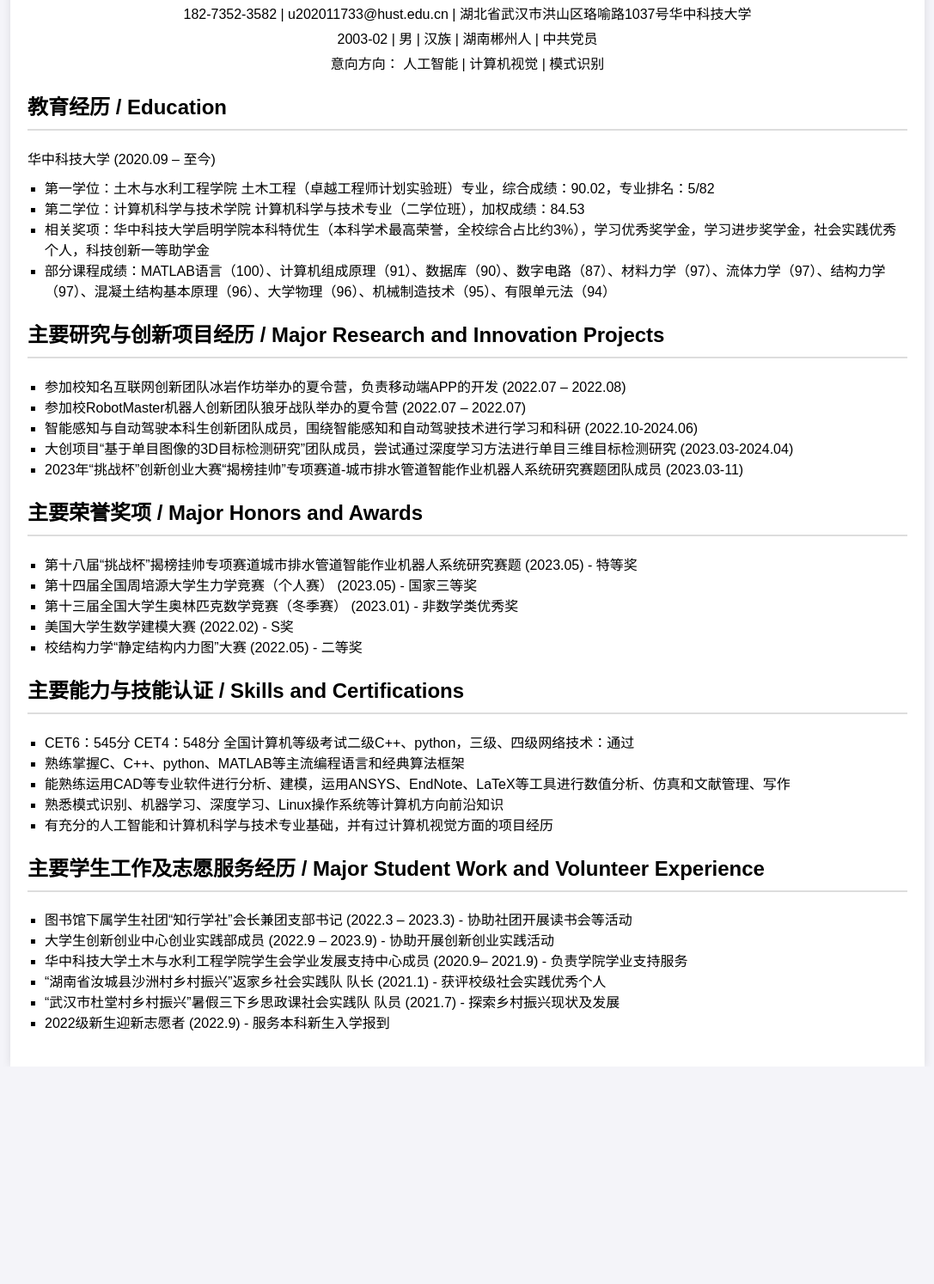
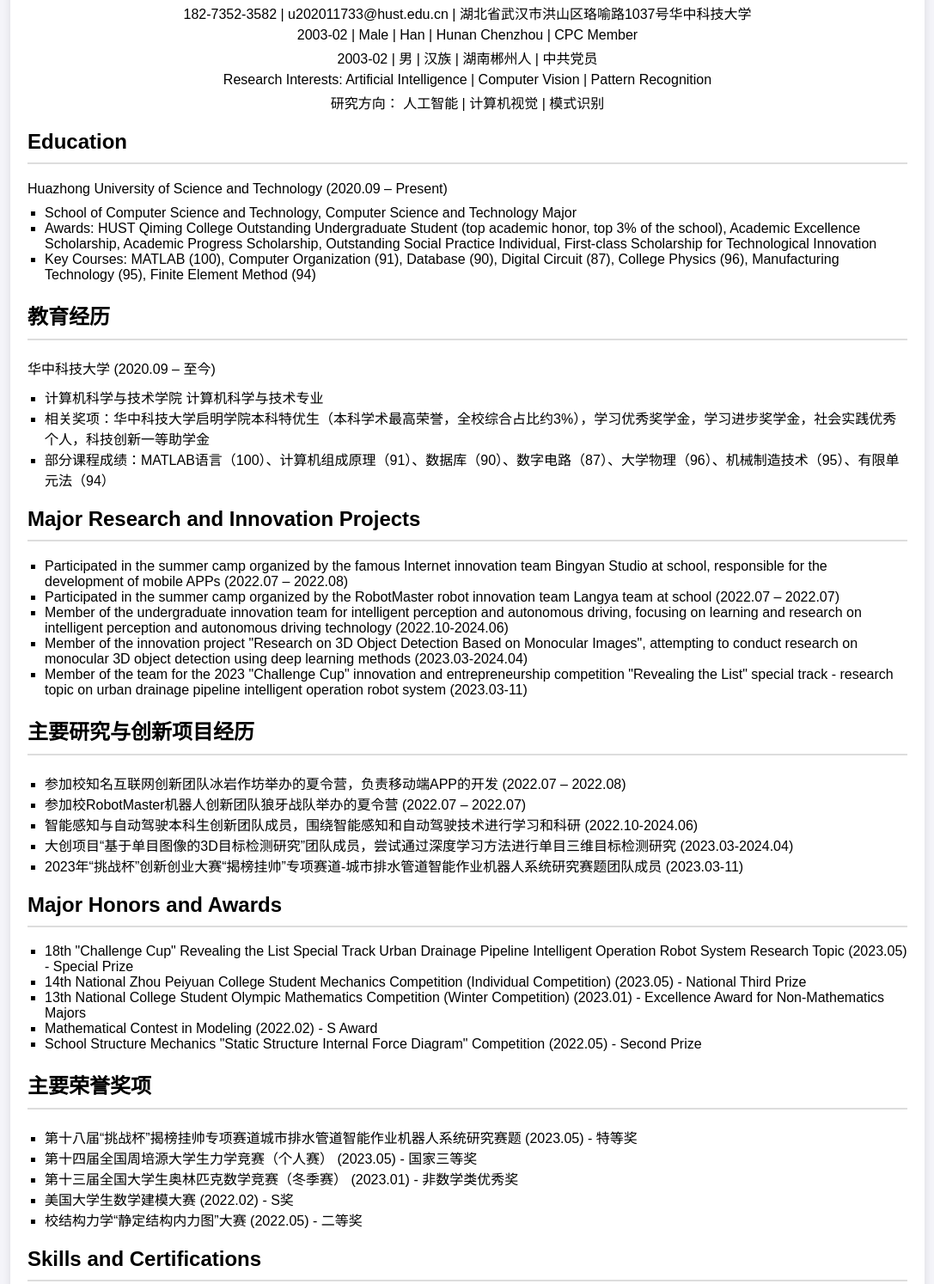
Before and after one commit to CaoJiahao2/github.io, a plain HTML site: page index.html in a window 1280 px wide. Shown: the part 144-1638 px from the top of the page at 86% size, without its empty margins (96-1183 px from the left). Before the commit the page ends 1385 px from the top, so only its background shows below. Drawn offline with Linux system fonts and the light colour scheme.

```diff
--- a/index.html
+++ b/index.html
@@ -3,7 +3,7 @@
 <head>
     <meta charset="UTF-8">
     <meta name="viewport" content="width=device-width, initial-scale=1.0">
-    <title>个人简历 - 曹佳豪</title>
+    <title>曹佳豪 - Cao Jiahao</title>
     <style>
         body {
             font-family: Arial, sans-serif;
@@ -56,23 +56,45 @@
 
         <div class="contact-info">
             <p>182-7352-3582 | u202011733@hust.edu.cn | 湖北省武汉市洪山区珞喻路1037号华中科技大学</p>
+            <p>2003-02 | Male | Han | Hunan Chenzhou | CPC Member</p>
             <p>2003-02 | 男 | 汉族 | 湖南郴州人 | 中共党员</p>
-            <p>意向方向： 人工智能 | 计算机视觉 | 模式识别</p>
+            <p>Research Interests: Artificial Intelligence | Computer Vision | Pattern Recognition</p>
+            <p>研究方向： 人工智能 | 计算机视觉 | 模式识别</p>
         </div>
 
         <div class="section">
-            <h2>教育经历 / Education</h2>
-            <p>华中科技大学 (2020.09 – 至今)</p>
+            <h2>Education</h2>
+            <p>Huazhong University of Science and Technology (2020.09 – Present)</p>
             <ul>
-                <li>第一学位：土木与水利工程学院 土木工程（卓越工程师计划实验班）专业，综合成绩：90.02，专业排名：5/82</li>
-                <li>第二学位：计算机科学与技术学院 计算机科学与技术专业（二学位班），加权成绩：84.53</li>
-                <li>相关奖项：华中科技大学启明学院本科特优生（本科学术最高荣誉，全校综合占比约3%），学习优秀奖学金，学习进步奖学金，社会实践优秀个人，科技创新一等助学金</li>
-                <li>部分课程成绩：MATLAB语言（100）、计算机组成原理（91）、数据库（90）、数字电路（87）、材料力学（97）、流体力学（97）、结构力学（97）、混凝土结构基本原理（96）、大学物理（96）、机械制造技术（95）、有限单元法（94）</li>
+                <li>School of Computer Science and Technology, Computer Science and Technology Major</li>
+                <li>Awards: HUST Qiming College Outstanding Undergraduate Student (top academic honor, top 3% of the school), Academic Excellence Scholarship, Academic Progress Scholarship, Outstanding Social Practice Individual, First-class Scholarship for Technological Innovation</li>
+                <li>Key Courses: MATLAB (100), Computer Organization (91), Database (90), Digital Circuit (87), College Physics (96), Manufacturing Technology (95), Finite Element Method (94)</li>
             </ul>
         </div>
 
         <div class="section">
-            <h2>主要研究与创新项目经历 / Major Research and Innovation Projects</h2>
+            <h2>教育经历</h2>
+            <p>华中科技大学 (2020.09 – 至今)</p>
+            <ul>
+                <li>计算机科学与技术学院 计算机科学与技术专业</li>
+                <li>相关奖项：华中科技大学启明学院本科特优生（本科学术最高荣誉，全校综合占比约3%），学习优秀奖学金，学习进步奖学金，社会实践优秀个人，科技创新一等助学金</li>
+                <li>部分课程成绩：MATLAB语言（100）、计算机组成原理（91）、数据库（90）、数字电路（87）、大学物理（96）、机械制造技术（95）、有限单元法（94）</li>
+            </ul>
+        </div>
+
+        <div class="section">
+            <h2>Major Research and Innovation Projects</h2>
+            <ul>
+                <li>Participated in the summer camp organized by the famous Internet innovation team Bingyan Studio at school, responsible for the development of mobile APPs (2022.07 – 2022.08)</li>
+                <li>Participated in the summer camp organized by the RobotMaster robot innovation team Langya team at school (2022.07 – 2022.07)</li>
+                <li>Member of the undergraduate innovation team for intelligent perception and autonomous driving, focusing on learning and research on intelligent perception and autonomous driving technology (2022.10-2024.06)</li>
+                <li>Member of the innovation project "Research on 3D Object Detection Based on Monocular Images", attempting to conduct research on monocular 3D object detection using deep learning methods (2023.03-2024.04)</li>
+                <li>Member of the team for the 2023 "Challenge Cup" innovation and entrepreneurship competition "Revealing the List" special track - research topic on urban drainage pipeline intelligent operation robot system (2023.03-11)</li>
+            </ul>
+        </div>
+
+        <div class="section">
+            <h2>主要研究与创新项目经历</h2>
             <ul>
                 <li>参加校知名互联网创新团队冰岩作坊举办的夏令营，负责移动端APP的开发 (2022.07 – 2022.08)</li>
                 <li>参加校RobotMaster机器人创新团队狼牙战队举办的夏令营 (2022.07 – 2022.07)</li>
@@ -83,7 +105,18 @@
         </div>
 
         <div class="section">
-            <h2>主要荣誉奖项 / Major Honors and Awards</h2>
+            <h2>Major Honors and Awards</h2>
+            <ul>
+                <li>18th "Challenge Cup" Revealing the List Special Track Urban Drainage Pipeline Intelligent Operation Robot System Research Topic (2023.05) - Special Prize</li>
+                <li>14th National Zhou Peiyuan College Student Mechanics Competition (Individual Competition) (2023.05) - National Third Prize</li>
+                <li>13th National College Student Olympic Mathematics Competition (Winter Competition) (2023.01) - Excellence Award for Non-Mathematics Majors</li>
+                <li>Mathematical Contest in Modeling (2022.02) - S Award</li>
+                <li>School Structure Mechanics "Static Structure Internal Force Diagram" Competition (2022.05) - Second Prize</li>
+            </ul>
+        </div>
+
+        <div class="section">
+            <h2>主要荣誉奖项</h2>
             <ul>
                 <li>第十八届“挑战杯”揭榜挂帅专项赛道城市排水管道智能作业机器人系统研究赛题 (2023.05) - 特等奖</li>
                 <li>第十四届全国周培源大学生力学竞赛（个人赛） (2023.05) - 国家三等奖</li>
@@ -94,7 +127,18 @@
         </div>
 
         <div class="section">
-            <h2>主要能力与技能认证 / Skills and Certifications</h2>
+            <h2>Skills and Certifications</h2>
+            <ul>
+                <li>CET6: 545 points, CET4: 548 points, National Computer Rank Examination Level 2 C++, Python, Level 3, Level 4 Network Technology: Passed</li>
+                <li>Proficient in C, C++, Python, MATLAB and other mainstream programming languages and classical algorithm frameworks</li>
+                <li>Proficient in using professional software such as CAD for analysis and modeling, using tools such as ANSYS, EndNote, LaTeX for numerical analysis, simulation, and literature management and writing</li>
+                <li>Familiar with cutting-edge knowledge in computer fields such as pattern recognition, machine learning, deep learning, Linux operating system</li>
+                <li>Solid foundation in artificial intelligence and computer science and technology, and project experience in computer vision</li>
+            </ul>
+        </div>
+
+        <div class="section">
+            <h2>主要能力与技能认证</h2>
             <ul>
                 <li>CET6：545分 CET4：548分 全国计算机等级考试二级C++、python，三级、四级网络技术：通过</li>
                 <li>熟练掌握C、C++、python、MATLAB等主流编程语言和经典算法框架</li>
@@ -105,7 +149,19 @@
         </div>
 
         <div class="section">
-            <h2>主要学生工作及志愿服务经历 / Major Student Work and Volunteer Experience</h2>
+            <h2>Major Student Work and Volunteer Experience</h2>
+            <ul>
+                <li>President and Secretary of the "Zhixing Society" student association affiliated with the library (2022.3 – 2023.3) - Assisted in organizing book club activities</li>
+                <li>Member of the Entrepreneurship Practice Department of the University Innovation and Entrepreneurship Center (2022.9 – 2023.9) - Assisted in organizing innovation and entrepreneurship practice activities</li>
+                <li>Member of the Academic Development Support Center of the School of Civil and Hydraulic Engineering (2020.9– 2021.9) - Responsible for academic support services of the school</li>
+                <li>Leader of the "Rural Revitalization of Shazhou Village, Rucheng County, Hunan Province" social practice team (2021.1) - Rated as an excellent individual in school-level social practice</li>
+                <li>Member of the "Rural Revitalization of Dutang Village, Wuhan City" summer social practice team (2021.7) - Explored the current situation and development of rural revitalization</li>
+                <li>Volunteer for welcoming new students in 2022 (2022.9) - Assisted in the enrollment of undergraduate freshmen</li>
+            </ul>
+        </div>
+
+        <div class="section">
+            <h2>主要学生工作及志愿服务经历</h2>
             <ul>
                 <li>图书馆下属学生社团“知行学社”会长兼团支部书记 (2022.3 – 2023.3) - 协助社团开展读书会等活动</li>
                 <li>大学生创新创业中心创业实践部成员 (2022.9 – 2023.9) - 协助开展创新创业实践活动</li>
```
